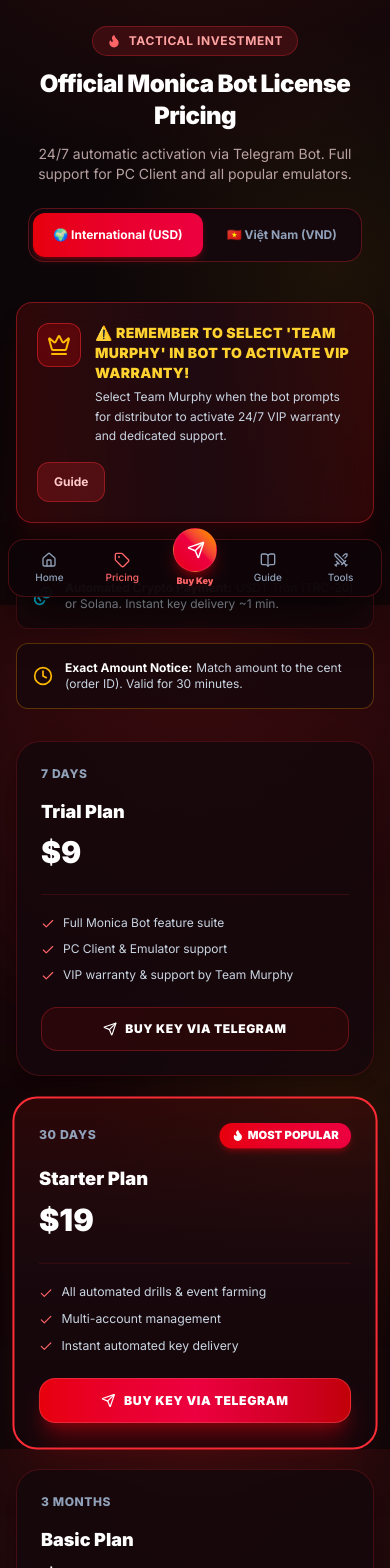
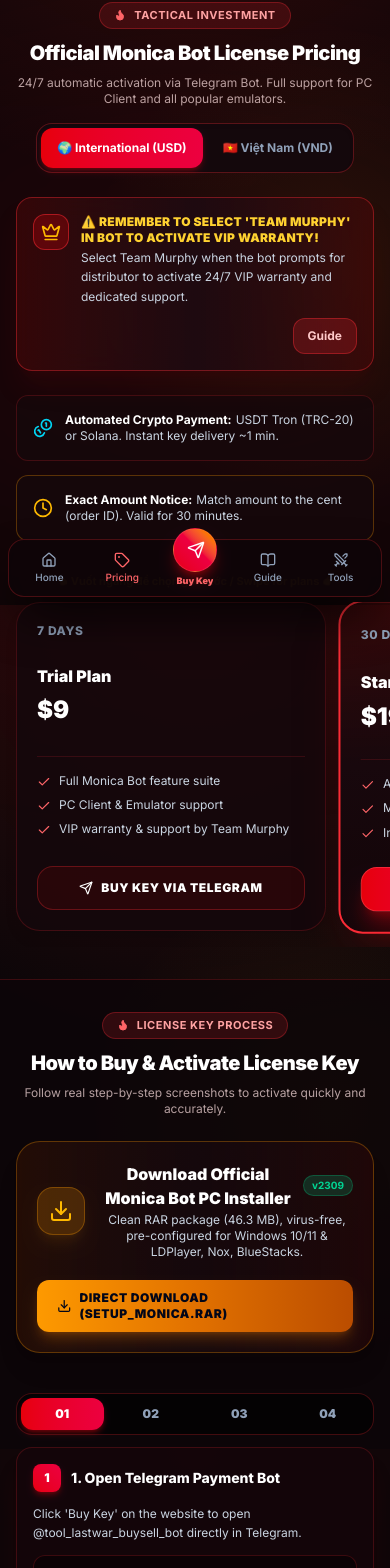
Before and after one commit to thinhliv/lastwar-hq, a Next.js app in the folder apps/web/: page /pricing in a window 390 px wide. Shown: the part 239-1807 px from the top of the page. Built offline with nearby package versions, Linux system fonts and the light colour scheme.

Commit message:
refactor(mobile): optimize mobile landing page UX with compact layout, horizontal carousels, and interactive stepper

```diff
--- a/apps/web/src/components/FAQSection.tsx
+++ b/apps/web/src/components/FAQSection.tsx
@@ -33,17 +33,17 @@
   ];
 
   return (
-    <section id="faq" className="py-14 sm:py-20 bg-[#0a0406]/70 relative overflow-hidden">
+    <section id="faq" className="py-8 sm:py-20 bg-[#0a0406]/70 relative overflow-hidden">
       <div className="max-w-5xl mx-auto px-4 sm:px-6 lg:px-8 relative z-10">
-        <div className="text-center max-w-2xl mx-auto mb-10">
-          <div className="inline-flex items-center gap-2 px-3.5 py-1.5 rounded-full bg-red-500/15 border border-red-500/30 text-red-300 text-xs font-bold uppercase tracking-wider mb-3">
-            <Flame className="w-3.5 h-3.5 fill-red-400 text-red-400" />
+        <div className="text-center max-w-2xl mx-auto mb-5 sm:mb-10">
+          <div className="inline-flex items-center gap-2 px-3.5 py-1 rounded-full bg-red-500/15 border border-red-500/30 text-red-300 text-[11px] sm:text-xs font-bold uppercase tracking-wider mb-2.5">
+            <Flame className="w-3 h-3 sm:w-3.5 sm:h-3.5 fill-red-400 text-red-400" />
             <span>{t("faq.badge")}</span>
           </div>
-          <h2 className="text-2xl sm:text-3xl md:text-4xl font-black tracking-tight text-white mb-3">
+          <h2 className="text-xl sm:text-3xl md:text-4xl font-black tracking-tight text-white mb-2 sm:mb-3">
             {t("faq.title")}
           </h2>
-          <p className="text-sm sm:text-base text-red-100/70">
+          <p className="text-xs sm:text-base text-red-100/70">
             {t("faq.desc")}
           </p>
         </div>
--- a/apps/web/src/components/FeaturesSection.tsx
+++ b/apps/web/src/components/FeaturesSection.tsx
@@ -54,37 +54,41 @@
   ];
 
   return (
-    <section id="features" className="py-14 sm:py-20 relative overflow-hidden">
+    <section id="features" className="py-8 sm:py-20 relative overflow-hidden">
       {/* Background glow */}
       <div className="absolute top-1/2 left-1/2 -translate-x-1/2 -translate-y-1/2 w-[700px] h-[350px] bg-red-600/10 blur-[130px] pointer-events-none rounded-full" />
 
       <div className="max-w-7xl mx-auto px-4 sm:px-6 lg:px-8 relative z-10">
-        <div className="text-center max-w-2xl mx-auto mb-14">
-          <div className="inline-flex items-center gap-2 px-3.5 py-1.5 rounded-full bg-red-500/15 border border-red-500/30 text-red-300 text-xs font-bold uppercase tracking-wider mb-3">
-            <Flame className="w-3.5 h-3.5 fill-red-400 text-red-400" />
+        <div className="text-center max-w-2xl mx-auto mb-6 sm:mb-14">
+          <div className="inline-flex items-center gap-2 px-3.5 py-1 rounded-full bg-red-500/15 border border-red-500/30 text-red-300 text-[11px] sm:text-xs font-bold uppercase tracking-wider mb-2.5">
+            <Flame className="w-3 h-3 sm:w-3.5 sm:h-3.5 fill-red-400 text-red-400" />
             <span>{t("features.badge")}</span>
           </div>
-          <h2 className="text-2xl sm:text-3xl md:text-4xl font-black tracking-tight text-white mb-3">
+          <h2 className="text-xl sm:text-3xl md:text-4xl font-black tracking-tight text-white mb-2 sm:mb-3">
             {t("features.title")}
           </h2>
-          <p className="text-sm sm:text-base text-red-100/70">
+          <p className="text-xs sm:text-base text-red-100/70">
             {t("features.desc")}
           </p>
         </div>
 
-        <div className="grid grid-cols-1 md:grid-cols-2 lg:grid-cols-3 gap-6">
+        <div className="grid grid-cols-2 md:grid-cols-2 lg:grid-cols-3 gap-2.5 sm:gap-6">
           {features.map((f, i) => (
             <div
               key={i}
-              className="p-7 rounded-3xl bg-[#16080c]/80 hover:bg-[#1f0a10]/95 border border-red-500/20 hover:border-red-500/50 transition-all hover:-translate-y-1 duration-300 shadow-xl shadow-black/40 hover:shadow-red-950/40"
+              className="p-3.5 sm:p-7 rounded-2xl sm:rounded-3xl bg-[#16080c]/80 hover:bg-[#1f0a10]/95 border border-red-500/20 hover:border-red-500/50 transition-all hover:-translate-y-0.5 duration-300 shadow-lg shadow-black/40 hover:shadow-red-950/40 flex flex-col justify-between"
             >
-              <div
-                className={`w-12 h-12 rounded-2xl flex items-center justify-center border mb-5 shadow-inner ${f.accent}`}
-              >
-                <f.icon className="w-6 h-6" />
+              <div>
+                <div
+                  className={`w-9 h-9 sm:w-12 sm:h-12 rounded-xl sm:rounded-2xl flex items-center justify-center border mb-2.5 sm:mb-5 shadow-inner ${f.accent}`}
+                >
+                  <f.icon className="w-4 h-4 sm:w-6 sm:h-6" />
+                </div>
+                <h3 className="text-xs sm:text-base font-extrabold text-white mb-1 sm:mb-2 line-clamp-2 leading-tight">
+                  {f.title}
+                </h3>
               </div>
-              <h3 className="text-base font-extrabold text-white mb-2">{f.title}</h3>
-              <p className="text-xs sm:text-sm text-slate-300 leading-relaxed">
+              <p className="text-[11px] sm:text-sm text-slate-300 leading-relaxed line-clamp-3 sm:line-clamp-none mt-1">
                 {f.desc}
               </p>
             </div>
--- a/apps/web/src/components/PricingSection.tsx
+++ b/apps/web/src/components/PricingSection.tsx
@@ -68,29 +68,29 @@
   };
 
   return (
-    <section id="pricing" className="py-14 sm:py-20 relative overflow-hidden">
+    <section id="pricing" className="py-8 sm:py-20 relative overflow-hidden">
       {/* Background radial glow */}
       <div className="absolute top-1/3 left-1/2 -translate-x-1/2 -translate-y-1/2 w-[800px] h-[400px] bg-red-600/10 blur-[140px] pointer-events-none rounded-full" />
 
       <div className="max-w-7xl mx-auto px-4 sm:px-6 lg:px-8 relative z-10">
         {/* Section Header */}
-        <div className="text-center max-w-2xl mx-auto mb-10">
-          <div className="inline-flex items-center gap-2 px-3.5 py-1.5 rounded-full bg-red-500/15 border border-red-500/30 text-red-300 text-xs font-bold uppercase tracking-wider mb-3">
-            <Flame className="w-3.5 h-3.5 fill-red-400 text-red-400" />
+        <div className="text-center max-w-2xl mx-auto mb-6 sm:mb-10">
+          <div className="inline-flex items-center gap-2 px-3.5 py-1 rounded-full bg-red-500/15 border border-red-500/30 text-red-300 text-[11px] sm:text-xs font-bold uppercase tracking-wider mb-2.5">
+            <Flame className="w-3 h-3 sm:w-3.5 sm:h-3.5 fill-red-400 text-red-400" />
             <span>{t("pricing.badge")}</span>
           </div>
-          <h2 className="text-2xl sm:text-3xl md:text-4xl font-black tracking-tight text-white mb-3">
+          <h2 className="text-xl sm:text-3xl md:text-4xl font-black tracking-tight text-white mb-2 sm:mb-3">
             {t("pricing.title")}
           </h2>
-          <p className="text-sm sm:text-base text-red-100/70">
+          <p className="text-xs sm:text-base text-red-100/70">
             {t("pricing.desc")}
           </p>
 
           {/* Currency Toggle */}
-          <div className="mt-6 inline-flex p-1 rounded-2xl bg-[#14080c] border border-red-500/30 shadow-inner gap-1">
+          <div className="mt-4 sm:mt-6 inline-flex p-1 rounded-2xl bg-[#14080c] border border-red-500/30 shadow-inner gap-1">
             <button
               onClick={() => setCurrency("USD")}
-              className={`flex items-center justify-center gap-2 px-5 py-2.5 min-h-[44px] rounded-xl text-xs sm:text-sm font-bold transition-all ${
+              className={`flex items-center justify-center gap-1.5 px-4 sm:px-5 py-2 sm:py-2.5 min-h-[40px] sm:min-h-[44px] rounded-xl text-xs sm:text-sm font-bold transition-all ${
                 currency === "USD"
                   ? "bg-gradient-to-r from-red-600 to-rose-600 text-white shadow-md shadow-red-600/30"
                   : "text-slate-400 hover:text-white"
@@ -100,7 +100,7 @@
             </button>
             <button
               onClick={() => setCurrency("VND")}
-              className={`flex items-center justify-center gap-2 px-5 py-2.5 min-h-[44px] rounded-xl text-xs sm:text-sm font-bold transition-all ${
+              className={`flex items-center justify-center gap-1.5 px-4 sm:px-5 py-2 sm:py-2.5 min-h-[40px] sm:min-h-[44px] rounded-xl text-xs sm:text-sm font-bold transition-all ${
                 currency === "VND"
                   ? "bg-gradient-to-r from-red-600 to-rose-600 text-white shadow-md shadow-red-600/30"
                   : "text-slate-400 hover:text-white"
@@ -112,24 +112,24 @@
         </div>
 
         {/* IMPORTANT TEAM MURPHY NOTICE */}
-        <div className="mb-10 p-5 rounded-2xl bg-gradient-to-r from-red-950/60 via-[#1e0a10] to-red-950/60 border border-red-500/40 backdrop-blur-md shadow-xl shadow-red-950/30">
-          <div className="flex flex-col sm:flex-row items-start sm:items-center justify-between gap-4">
-            <div className="flex items-start gap-3.5">
-              <div className="w-11 h-11 rounded-xl bg-red-600/25 border border-red-500/50 flex items-center justify-center flex-shrink-0 text-amber-400 font-black shadow-inner">
-                <Crown className="w-6 h-6 text-amber-400" />
+        <div className="mb-6 sm:mb-10 p-4 sm:p-5 rounded-2xl bg-gradient-to-r from-red-950/60 via-[#1e0a10] to-red-950/60 border border-red-500/40 backdrop-blur-md shadow-xl shadow-red-950/30">
+          <div className="flex flex-col sm:flex-row items-start sm:items-center justify-between gap-3 sm:gap-4">
+            <div className="flex items-start gap-3 sm:gap-3.5">
+              <div className="w-9 h-9 sm:w-11 sm:h-11 rounded-xl bg-red-600/25 border border-red-500/50 flex items-center justify-center flex-shrink-0 text-amber-400 font-black shadow-inner">
+                <Crown className="w-5 h-5 sm:w-6 sm:h-6 text-amber-400" />
               </div>
               <div>
-                <h4 className="text-sm sm:text-base font-black text-amber-300 uppercase tracking-wide">
+                <h4 className="text-xs sm:text-base font-black text-amber-300 uppercase tracking-wide">
                   {t("pricing.selectResellerNote")}
                 </h4>
-                <p className="text-xs sm:text-sm text-slate-300 mt-1 leading-relaxed">
+                <p className="text-xs sm:text-sm text-slate-300 mt-0.5 sm:mt-1 leading-relaxed">
                   {t("pricing.resellerAlertBody")}
                 </p>
               </div>
             </div>
             <a
               href="#guide"
-              className="px-4 py-2.5 min-h-[40px] flex items-center justify-center rounded-xl bg-red-500/20 hover:bg-red-500/30 border border-red-500/40 text-xs font-bold text-red-200 whitespace-nowrap transition-colors"
+              className="px-3.5 py-2 sm:px-4 sm:py-2.5 min-h-[36px] sm:min-h-[40px] flex items-center justify-center rounded-xl bg-red-500/20 hover:bg-red-500/30 border border-red-500/40 text-xs font-bold text-red-200 whitespace-nowrap transition-colors self-end sm:self-auto"
             >
               {t("nav.guide")}
             </a>
@@ -175,8 +175,13 @@
           )}
         </div>
 
-        {/* Pricing Cards Grid */}
-        <div className="grid grid-cols-1 md:grid-cols-2 lg:grid-cols-3 gap-6">
+        {/* Mobile Swipe Hint */}
+        <div className="sm:hidden flex items-center justify-center gap-1.5 text-[11px] text-amber-400 font-bold mb-3">
+          <span>👈 Vuốt ngang để chọn gói cước / Swipe for plans 👉</span>
+        </div>
+
+        {/* Pricing Cards Track (Horizontal swipe on mobile, grid on sm+) */}
+        <div className="flex overflow-x-auto snap-x snap-mandatory scrollbar-none gap-3.5 pb-4 -mx-4 px-4 sm:mx-0 sm:px-0 sm:grid sm:grid-cols-2 lg:grid-cols-3 sm:gap-6">
           {plans.map((p) => {
             const loc = getLocalizedPlan(p);
             const formattedPrice =
@@ -192,9 +197,9 @@
             return (
               <div
                 key={p.id}
-                className={`relative rounded-3xl p-6 sm:p-7 flex flex-col justify-between transition-all duration-300 ${
+                className={`w-[82vw] max-w-[310px] shrink-0 snap-center sm:w-auto relative rounded-3xl p-5 sm:p-7 flex flex-col justify-between transition-all duration-300 ${
                   p.isPopular
-                    ? "bg-gradient-to-b from-red-950/50 via-[#18080d] to-[#120508] border-2 border-red-500 shadow-2xl shadow-red-950/60 scale-[1.02]"
+                    ? "bg-gradient-to-b from-red-950/50 via-[#18080d] to-[#120508] border-2 border-red-500 shadow-2xl shadow-red-950/60 scale-[1.01]"
                     : p.isSale
                     ? "bg-gradient-to-b from-amber-950/40 via-[#18080d] to-[#120508] border-2 border-amber-500/60 shadow-xl shadow-amber-950/40"
                     : "bg-[#15080c]/85 hover:bg-[#1c0a10] border border-red-500/20 hover:border-red-500/40 shadow-lg"
@@ -218,14 +223,14 @@
                 </div>
 
                 {/* Title & Price */}
-                <div className="mb-6">
-                  <h3 className="text-lg font-black text-white mb-2">{loc.name}</h3>
+                <div className="mb-5 sm:mb-6">
+                  <h3 className="text-base sm:text-lg font-black text-white mb-1.5 sm:mb-2">{loc.name}</h3>
                   <div className="flex items-baseline gap-2">
-                    <span className={`text-3xl font-black ${p.isSale ? "text-amber-400" : "text-white"}`}>
+                    <span className={`text-2xl sm:text-3xl font-black ${p.isSale ? "text-amber-400" : "text-white"}`}>
                       {formattedPrice}
                     </span>
                     {formattedOrigPrice && (
-                      <span className="text-sm text-slate-500 line-through">
+                      <span className="text-xs sm:text-sm text-slate-500 line-through">
                         {formattedOrigPrice}
                       </span>
                     )}
@@ -233,8 +238,8 @@
                 </div>
 
                 {/* Features List */}
-                <div className="mb-6 pt-5 border-t border-red-500/15">
-                  <ul className="space-y-2.5 text-xs sm:text-sm text-slate-300">
+                <div className="mb-5 sm:mb-6 pt-4 sm:pt-5 border-t border-red-500/15">
+                  <ul className="space-y-2 text-xs sm:text-sm text-slate-300">
                     {loc.features.map((f, idx) => (
                       <li key={idx} className="flex items-start gap-2">
                         <Check className="w-3.5 h-3.5 text-red-400 flex-shrink-0 mt-0.5" />
--- a/apps/web/src/components/StepByStepGuide.tsx
+++ b/apps/web/src/components/StepByStepGuide.tsx
@@ -1,12 +1,14 @@
 "use client";
 
+import { useState } from "react";
 import Image from "next/image";
-import { Send, CheckCircle2, AlertTriangle, ArrowRight, Flame, Download } from "lucide-react";
+import { Send, CheckCircle2, AlertTriangle, ArrowRight, Flame, Download, ChevronLeft, ChevronRight } from "lucide-react";
 import { TELEGRAM_BUY_BOT, TELEGRAM_SUPPORT_GROUP } from "@/lib/telegram";
 import { useI18n } from "@/lib/i18n";
 
 export default function StepByStepGuide() {
   const { t } = useI18n();
+  const [activeStep, setActiveStep] = useState(1);
 
   const steps = [
     {
@@ -44,18 +46,20 @@
     },
   ];
 
+  const currentMobileStep = steps.find((s) => s.num === activeStep) || steps[0];
+
   return (
-    <section id="guide" className="py-14 sm:py-20 bg-[#0d0508]/80 border-y border-red-500/20 relative overflow-hidden">
+    <section id="guide" className="py-8 sm:py-20 bg-[#0d0508]/80 border-y border-red-500/20 relative overflow-hidden">
       <div className="max-w-7xl mx-auto px-4 sm:px-6 lg:px-8 relative z-10">
-        <div className="text-center max-w-2xl mx-auto mb-12">
-          <div className="inline-flex items-center gap-2 px-3.5 py-1.5 rounded-full bg-red-500/15 border border-red-500/30 text-red-300 text-xs font-bold uppercase tracking-wider mb-3">
-            <Flame className="w-3.5 h-3.5 fill-red-400 text-red-400" />
+        <div className="text-center max-w-2xl mx-auto mb-6 sm:mb-12">
+          <div className="inline-flex items-center gap-2 px-3.5 py-1 rounded-full bg-red-500/15 border border-red-500/30 text-red-300 text-[11px] sm:text-xs font-bold uppercase tracking-wider mb-2.5">
+            <Flame className="w-3 h-3 sm:w-3.5 sm:h-3.5 fill-red-400 text-red-400" />
             <span>{t("guide.badge")}</span>
           </div>
-          <h2 className="text-2xl sm:text-3xl md:text-4xl font-black tracking-tight text-white mb-3">
+          <h2 className="text-xl sm:text-3xl md:text-4xl font-black tracking-tight text-white mb-2 sm:mb-3">
             {t("guide.title")}
           </h2>
-          <p className="text-sm sm:text-base text-red-100/70">
+          <p className="text-xs sm:text-base text-red-100/70">
             {t("guide.desc")}
           </p>
         </div>
@@ -98,8 +102,112 @@
           </div>
         </div>
 
-        {/* Steps Grid */}
-        <div className="grid grid-cols-1 md:grid-cols-2 gap-8 mb-12">
+        {/* Mobile Step Stepper (md:hidden) */}
+        <div className="md:hidden mb-6">
+          {/* Step Selector Pills */}
+          <div className="flex items-center justify-between gap-1.5 mb-3 p-1 rounded-2xl bg-black/60 border border-red-500/25">
+            {steps.map((s) => (
+              <button
+                key={s.num}
+                onClick={() => setActiveStep(s.num)}
+                className={`flex-1 py-2 px-1 text-center rounded-xl text-xs font-black transition-all ${
+                  activeStep === s.num
+                    ? "bg-gradient-to-r from-red-600 to-rose-600 text-white shadow-md shadow-red-600/35"
+                    : "text-slate-400 hover:text-white"
+                }`}
+              >
+                0{s.num}
+              </button>
+            ))}
+          </div>
+
+          {/* Active Mobile Step Card */}
+          <div
+            className={`rounded-2xl border p-4 sm:p-6 transition-all shadow-xl ${
+              currentMobileStep.isWarning
+                ? "bg-[#18080d]/95 border-amber-500/40 shadow-amber-950/30"
+                : "bg-[#14060a]/90 border-red-500/20 shadow-red-950/20"
+            }`}
+          >
+            <div className="flex items-center justify-between mb-3">
+              <div className="flex items-center gap-2.5">
+                <div
+                  className={`w-7 h-7 rounded-lg flex items-center justify-center font-black text-xs shadow-md ${
+                    currentMobileStep.isWarning
+                      ? "bg-amber-500 text-slate-950 shadow-amber-500/30"
+                      : "bg-gradient-to-tr from-red-600 to-rose-600 text-white shadow-red-600/30"
+                  }`}
+                >
+                  {currentMobileStep.num}
+                </div>
+                <h3 className="text-sm font-extrabold text-white">
+                  {currentMobileStep.title}
+                </h3>
+              </div>
+              {currentMobileStep.isWarning && (
+                <span className="text-[9px] font-black uppercase px-2 py-0.5 rounded-full bg-amber-500/20 text-amber-300 border border-amber-500/40 flex items-center gap-1">
+                  <AlertTriangle className="w-2.5 h-2.5" />
+                  {t("guide.importantBadge")}
+                </span>
+              )}
+            </div>
+
+            <p className="text-xs text-slate-300 mb-3 leading-relaxed">
+              {currentMobileStep.desc}
+            </p>
+
+            {/* Screenshot Frame */}
+            <div className="relative w-full aspect-[16/10] rounded-xl overflow-hidden border border-red-500/20 bg-black/40 mb-3 shadow-inner">
+              <Image
+                src={currentMobileStep.image}
+                alt={currentMobileStep.alt}
+                fill
+                className="object-contain p-2"
+                sizes="(max-width: 768px) 100vw, 500px"
+              />
+            </div>
+
+            {/* Highlight callout */}
+            <div
+              className={`p-2.5 rounded-xl text-xs flex items-start gap-2 mb-3 ${
+                currentMobileStep.isWarning
+                  ? "bg-amber-500/15 border border-amber-500/30 text-amber-200 font-semibold"
+                  : "bg-red-500/10 border border-red-500/20 text-red-200"
+              }`}
+            >
+              <CheckCircle2
+                className={`w-3.5 h-3.5 flex-shrink-0 mt-0.5 ${
+                  currentMobileStep.isWarning ? "text-amber-400" : "text-red-400"
+                }`}
+              />
+              <span className="text-[11px] sm:text-xs">{currentMobileStep.highlight}</span>
+            </div>
+
+            {/* Stepper Prev / Next Buttons */}
+            <div className="flex items-center justify-between gap-2 pt-2 border-t border-white/5">
+              <button
+                onClick={() => setActiveStep((p) => Math.max(1, p - 1))}
+                disabled={activeStep === 1}
+                className="px-3 py-1.5 rounded-lg bg-white/5 border border-white/10 text-xs font-bold text-slate-300 disabled:opacity-25 disabled:pointer-events-none flex items-center gap-1"
+              >
+                <ChevronLeft className="w-3.5 h-3.5" /> Prev
+              </button>
+              <span className="text-[10px] font-mono font-bold text-slate-400">
+                {activeStep} / {steps.length}
+              </span>
+              <button
+                onClick={() => setActiveStep((p) => Math.min(steps.length, p + 1))}
+                disabled={activeStep === steps.length}
+                className="px-3 py-1.5 rounded-lg bg-red-600/20 border border-red-500/40 text-xs font-bold text-red-300 disabled:opacity-25 disabled:pointer-events-none flex items-center gap-1"
+              >
+                Next <ChevronRight className="w-3.5 h-3.5" />
+              </button>
+            </div>
+          </div>
+        </div>
+
+        {/* Desktop Steps Grid (hidden md:grid) */}
+        <div className="hidden md:grid md:grid-cols-2 gap-8 mb-12">
           {steps.map((s) => (
             <div
               key={s.num}
--- a/apps/web/src/components/VideoSection.tsx
+++ b/apps/web/src/components/VideoSection.tsx
@@ -46,23 +46,23 @@
   const currentTab = tabs.find((t) => t.id === activeTab) || tabs[0];
 
   return (
-    <section id="video" className="py-14 sm:py-20 relative overflow-hidden">
+    <section id="video" className="py-8 sm:py-20 relative overflow-hidden">
       <div className="max-w-7xl mx-auto px-4 sm:px-6 lg:px-8 relative z-10">
-        <div className="text-center max-w-2xl mx-auto mb-10">
-          <div className="inline-flex items-center gap-2 px-3.5 py-1.5 rounded-full bg-red-500/15 border border-red-500/30 text-red-300 text-xs font-bold uppercase tracking-wider mb-3">
-            <Flame className="w-3.5 h-3.5 fill-red-400 text-red-400" />
+        <div className="text-center max-w-2xl mx-auto mb-5 sm:mb-10">
+          <div className="inline-flex items-center gap-2 px-3.5 py-1 rounded-full bg-red-500/15 border border-red-500/30 text-red-300 text-[11px] sm:text-xs font-bold uppercase tracking-wider mb-2.5">
+            <Flame className="w-3 h-3 sm:w-3.5 sm:h-3.5 fill-red-400 text-red-400" />
             <span>{t("video.badge")}</span>
           </div>
-          <h2 className="text-2xl sm:text-3xl md:text-4xl font-black tracking-tight text-white mb-3">
+          <h2 className="text-xl sm:text-3xl md:text-4xl font-black tracking-tight text-white mb-2 sm:mb-3">
             {t("video.title")}
           </h2>
-          <p className="text-sm sm:text-base text-red-100/70">
+          <p className="text-xs sm:text-base text-red-100/70">
             {t("video.desc")}
           </p>
         </div>
 
         {/* Video Tabs */}
-        <div className="flex flex-wrap items-center justify-center gap-2.5 mb-8">
+        <div className="flex flex-wrap items-center justify-center gap-2 mb-5 sm:mb-8">
           {tabs.map((tab) => (
             <button
               key={tab.id}
```
Also changed, not shown: apps/web/src/app/page.tsx (+45 -36 lines), apps/web/src/components/UpcomingUpdateSection.tsx (+23 -21 lines).
